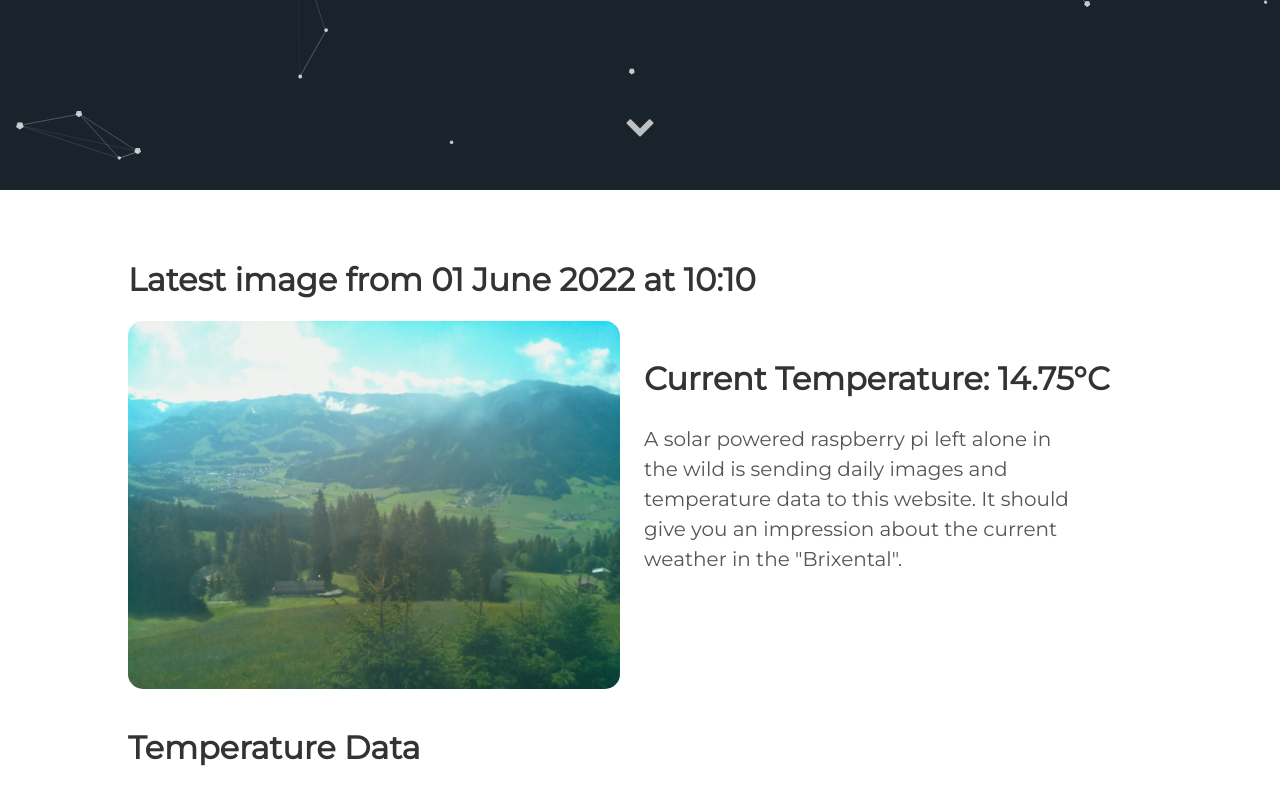
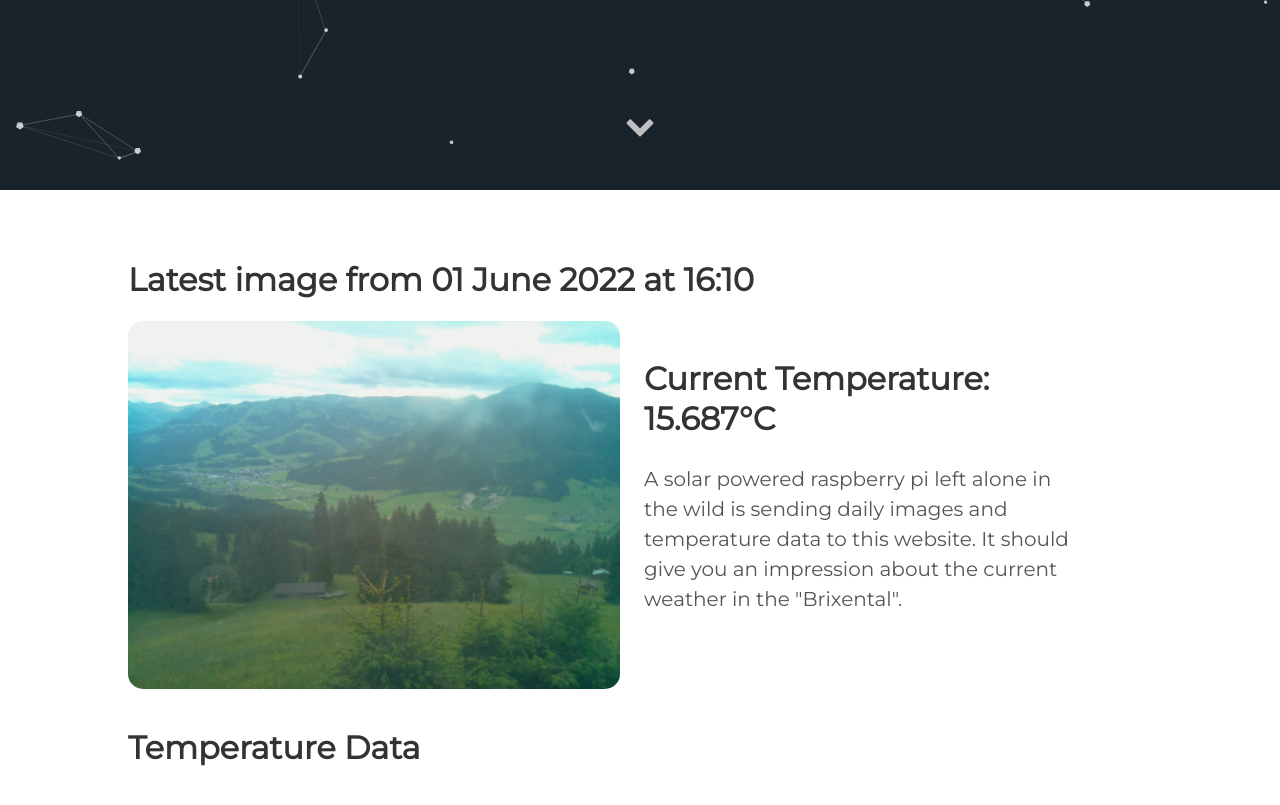
Before and after one commit to vektorious/vektorious.github.io, a Jekyll site: the page built from resources/huette.md, in a window 1280 px wide and 900 px high, scrolled down 710 px. Shown: the top 805 px of the window. Built offline with Jekyll 4.4.1, drawn with Linux system fonts in a browser that asks for light colours.

Commit message:
I'm a bot beep boop

```diff
--- a/resources/huette.md
+++ b/resources/huette.md
@@ -6,13 +6,13 @@ image: '/assets/img/'
 description: 'Live image from the Austrian alps'
 twitter_text: ' '
 ---
-## Latest image from 01 June 2022 at 10:10
+## Latest image from 01 June 2022 at 16:10
 <div class="huette">
   <div class="huette-image">
     <img src="{{ "/assets/img/huette.jpg" | prepend: site.baseurl }}">
   </div>
   <div class="huette-text">
-        <h2>Current Temperature: 14.75°C</h2>
+        <h2>Current Temperature: 15.687°C</h2>
         <p>A solar powered raspberry pi left alone in the wild is sending daily images and temperature data to this website. It should give you an impression about the current weather in the "Brixental".</p>
 
   </div>
```
Also changed, not shown: rpi-script/2022-06-01_160918.txt (renamed from rpi-script/2022-06-01_100919.txt, +5 -5 lines), rpi-script/huette.md (+2 -2 lines), assets/img/huette.jpg, assets/img/temp_plot.png, rpi-script/temp_plot.png, 1 other file.
